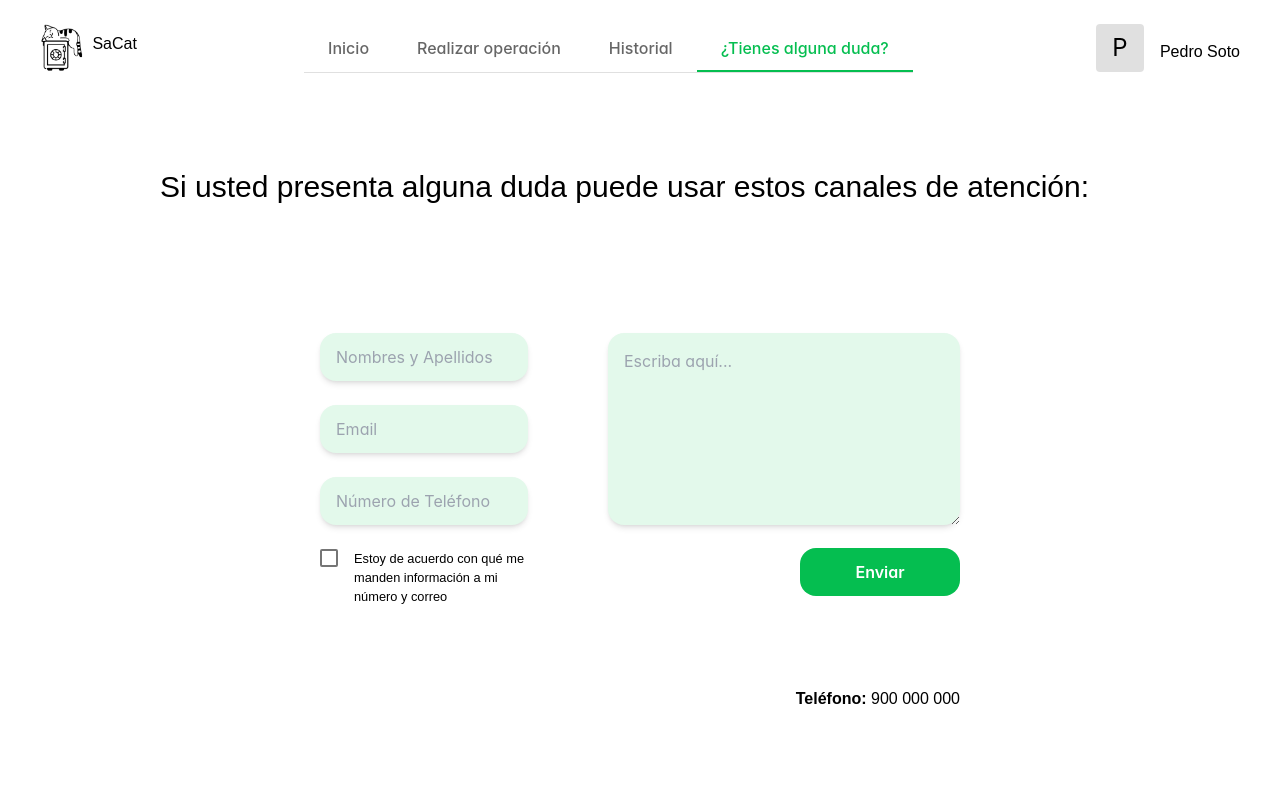
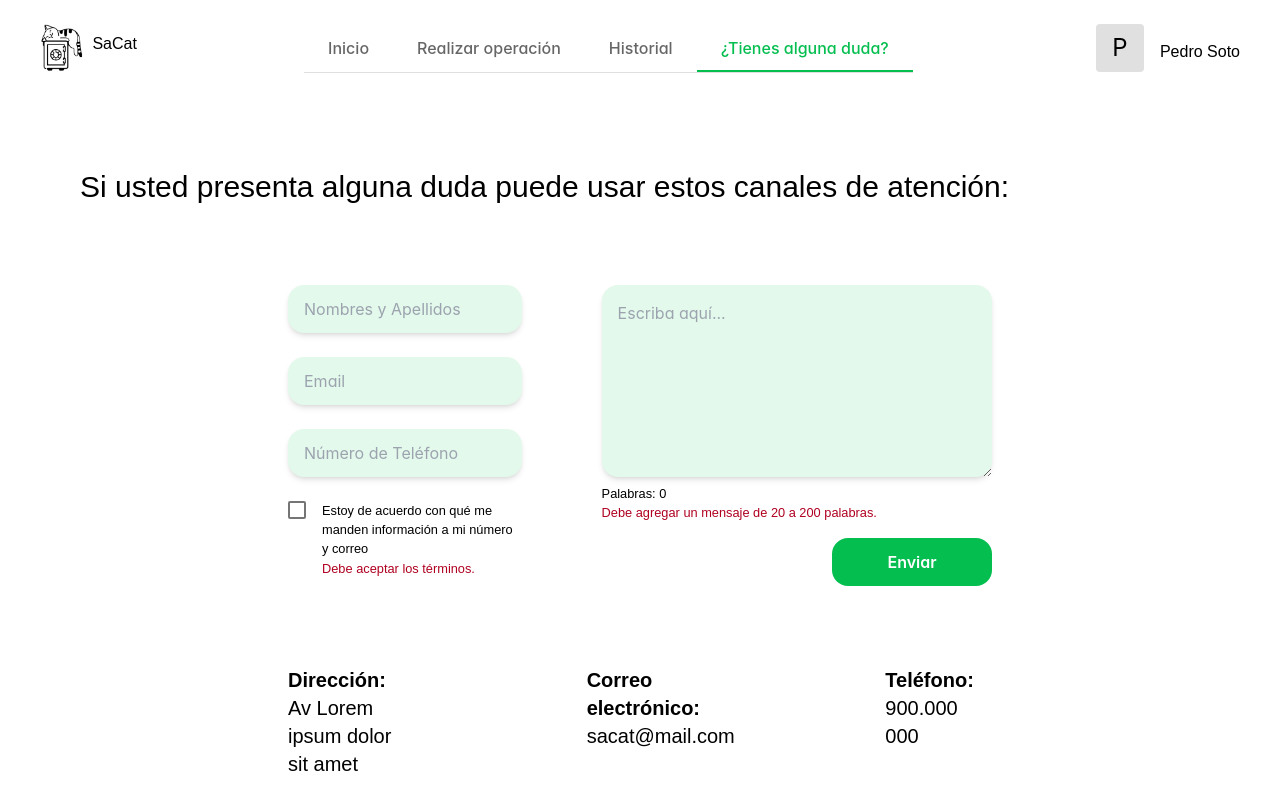
Before and after one commit to SaCat-Fintech/app-frontend, a Nuxt app: page /session/support in a window 1280 px wide. Shown: the top 810 px of the page. Built offline with nearby package versions, Linux system fonts and the light colour scheme; a web font is replaced by a local one.

Commit message:
feat: refactor support code inside of session with setup inside script

```diff
--- a/pages/index.vue
+++ b/pages/index.vue
@@ -238,7 +238,7 @@
           amet
         </p>
         <p><span class="font-bold">Correo electrónico: </span>sacat@mail.com</p>
-        <p><span class="font-bold">Teléfono: </span>900 000 000</p>
+        <p><span class="font-bold">Teléfono: </span><br />900.000 000</p>
       </div>
     </form>
   </footer>
--- a/pages/session/support.vue
+++ b/pages/session/support.vue
@@ -3,13 +3,13 @@
     <nav>
       <Navbar />
     </nav>
-    <div class="px-4 sm:px-10 md:px-20 xl:px-40 mt-10 lg:mt-24">
+    <div class="px-4 sm:px-10 md:px-20 mt-10 lg:mt-24">
       <p class="text-3xl">
         Si usted presenta alguna duda puede usar estos canales de atención:
       </p>
-      <form class="px-4 lg:px-20 xl:px-40" @submit="onSubmit">
+      <form class="px-4 md:px-20 xl:px-52 pb-20" @submit="onSubmit">
         <div
-          class="grid grid-flow-row-dense grid-cols-1 lg:grid-cols-5 mt-10 lg:mt-32 gap-10 xl:gap-x-20"
+          class="grid grid-flow-row-dense grid-cols-1 lg:grid-cols-5 lg:mt-20 gap-10 xl:gap-x-20"
         >
           <div class="lg:col-span-2">
             <InputText
@@ -21,17 +21,19 @@
               pattern="[a-zA-Z]{1,100}"
               :class="{ 'p-invalid': nameInvalid }"
             />
+            <small v-if="nameInvalid" class="p-error text-left">
+              Formato inválido de nombre.
+            </small>
             <InputText
               id="email"
               v-model="email"
               class="w-full h-12 mt-6 shadow-md"
               placeholder="Email"
               required
-              pattern="[a-zA-Z0-9._%+-]+@[a-zA-Z0-9.-]+\.[a-zA-Z]{2,4}"
               :class="{ 'p-invalid': emailInvalid }"
             />
             <small v-if="emailInvalid" class="p-error text-left">
-              Formato inválido de correo
+              Formato inválido de correo.
             </small>
             <InputMask
               id="basic"
@@ -39,9 +41,12 @@
               class="w-full h-12 mt-6 shadow-md"
               mask="99-999999999"
               placeholder="Número de Teléfono"
+              :class="{ 'p-invalid': phoneInvalid }"
             />
+            <small v-if="nameInvalid" class="p-error text-left">
+              Formato inválido de número telefónico.
+            </small>
             <div class="flex align-items-center mt-6">
-              <!-- TODO: Fix the size of this checkbox -->
               <Checkbox
                 v-model="terms"
                 inputId="terms"
@@ -49,10 +54,15 @@
                 :binary="true"
                 class="mr-4"
               />
+              <div class="flex flex-col">
                 <small
                   >Estoy de acuerdo con qué me manden información a mi número y
                   correo</small
                 >
+                <small v-if="!terms" class="p-error text-left">
+                  Debe aceptar los términos.
+                </small>
+              </div>
             </div>
           </div>
           <div class="lg:col-span-3">
@@ -60,70 +70,122 @@
               v-model="text"
               placeholder="Escriba aquí..."
               class="w-full h-48 shadow-md"
+              :class="{ 'p-invalid': textInvalid }"
             />
+            <div class="flex flex-col">
+              <small class="mr-2">Palabras: {{ textWordCount }}</small>
+              <small v-if="textInvalid" class="p-error text-left">
+                Debe agregar un mensaje de 20 a 200 palabras.
+              </small>
+            </div>
             <div class="flex justify-end mt-4">
-              <Toast />
               <Button @click="onSubmit" class="h-12 w-40" label="Enviar" />
             </div>
           </div>
         </div>
-        <p class="text-end mt-20">
-          <span class="font-bold">Teléfono: </span>900 000 000
+        <div
+          class="text-left text-xl mt-20 grid grid-cols-1 lg:grid-cols-3 gap-y-4 gap-x-48"
+        >
+          <p>
+            <span class="font-bold">Dirección: </span>Av Lorem ipsum dolor sit
+            amet
           </p>
+          <p>
+            <span class="font-bold">Correo electrónico: </span>sacat@mail.com
+          </p>
+          <p><span class="font-bold">Teléfono: </span><br />900.000 000</p>
+        </div>
       </form>
     </div>
   </div>
 </template>
 
-<script lang="ts">
-import { useToast } from "primevue/usetoast";
+<script setup lang="ts">
+const name = ref("");
+const email = ref("");
+const phone = ref("");
+const terms = ref(false);
+const text = ref("");
+const textWordCount = ref(0);
 
-export default {
-  data() {
-    return {
-      name: "",
-      email: "",
-      phone: "",
-      text: "",
-      nameInvalid: false,
-      emailInvalid: false,
-      textInvalid: false,
-      terms: false,
+const nameInvalid = ref(false);
+const emailInvalid = ref(false);
+const phoneInvalid = ref(false);
+const textInvalid = ref(false);
+
+const validateText = () => {
+  const words = text.value
+    .trim()
+    .split(/\s+/)
+    .filter((word) => word !== ""); // Count non-empty words
+  const wordCount = words.length;
+
+  textWordCount.value = wordCount;
+
+  const minWords = 20;
+  const maxWords = 200;
+
+  if (!text.value || wordCount < minWords || wordCount > maxWords) {
+    textInvalid.value = true;
+    return false;
+  }
+
+  textInvalid.value = false;
+  return true;
 };
-  },
-  methods: {
-    onSubmit() {
-      const toast = useToast();
-      this.nameInvalid = !this.isValidName(this.name);
-      this.emailInvalid = !this.isValidEmail();
-      this.textInvalid = !this.isValidText();
+
+watchEffect(() => {
+  validateText();
+});
+
+const onSubmit = () => {
+  // If terms are not accepted
+  if (!terms.value) {
+    return;
+  }
+  if (
+    !name.value ||
+    name.value.split(" ").length < 2 ||
+    name.value.length < 4
+  ) {
+    nameInvalid.value = true;
+    return;
+  }
+  nameInvalid.value = false;
+
+  const emailRegex = /^[a-zA-Z0-9._%+-]+@[a-zA-Z0-9.-]+\.[a-zA-Z]{2,}$/;
+  if (!emailRegex.test(email.value)) {
+    emailInvalid.value = true;
+    return;
+  } else {
+    emailInvalid.value = false;
+  }
+
+  if (!phone.value) {
+    phoneInvalid.value = true;
+  } else {
+    phoneInvalid.value = false;
+  }
+
+  if (!validateText()) {
+    return;
+  }
 
   if (
-        this.isValidName(this.name) &&
-        this.isValidEmail() &&
-        this.isValidText()
+    nameInvalid.value ||
+    emailInvalid.value /* add other conditions as needed */
   ) {
-        console.log("test");
-      } else {
-        toast.add({
-          severity: "warn",
-          summary: "Warn Message",
-          detail: "Message Content",
-          life: 3000,
+    return;
+  }
+
+  // TODO: Submission logic
+  console.log("Form submitted:", {
+    name: name.value,
+    email: email.value,
+    phone: phone.value,
+    terms: terms.value,
+    text: text.value,
   });
-      }
-    },
-    isValidEmail() {
-      const emailPattern = /^[a-zA-Z0-9._-]+@[a-zA-Z0-9.-]+\.[a-zA-Z]{2,4}$/;
-      return emailPattern.test(this.email);
-    },
-    isValidName(nameValue: string) {
-      return /^[a-zA-Z]{1,100}$/.test(nameValue);
-    },
-    isValidText() {
-      return /^[a-zA-Z0-9]{1,500}$/.test(this.text);
-    },
-  },
 };
 </script>
 
```
Lines whose indentation alone changed are shown as unchanged.
